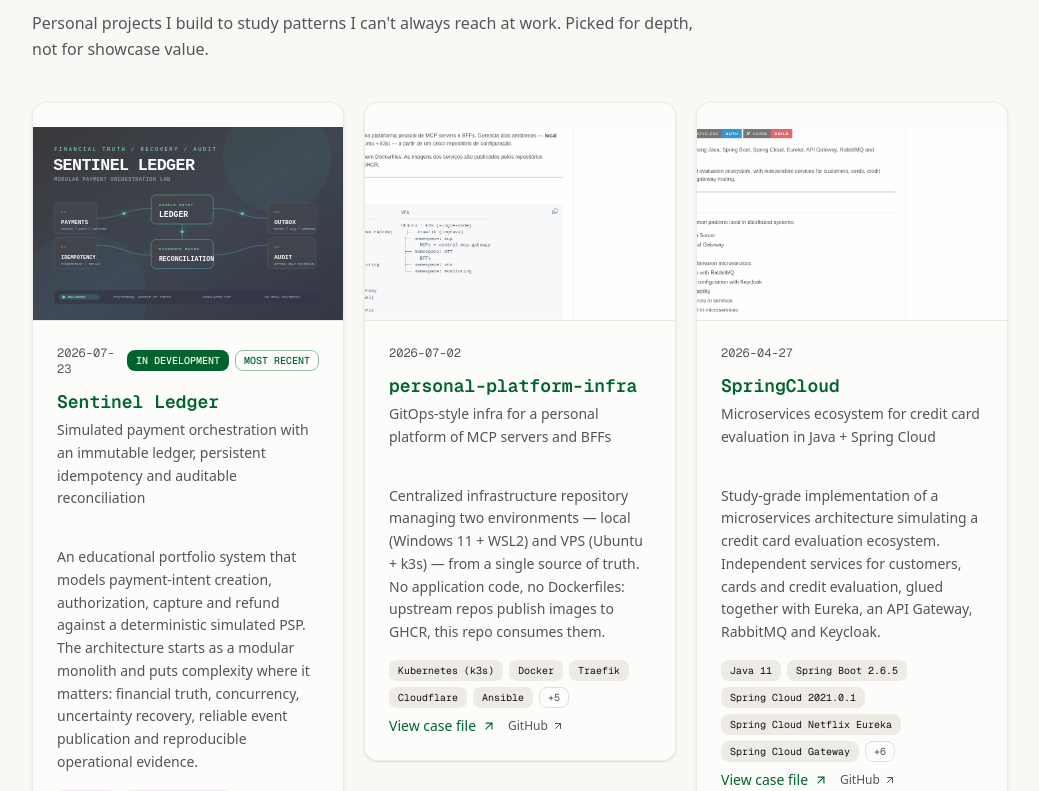
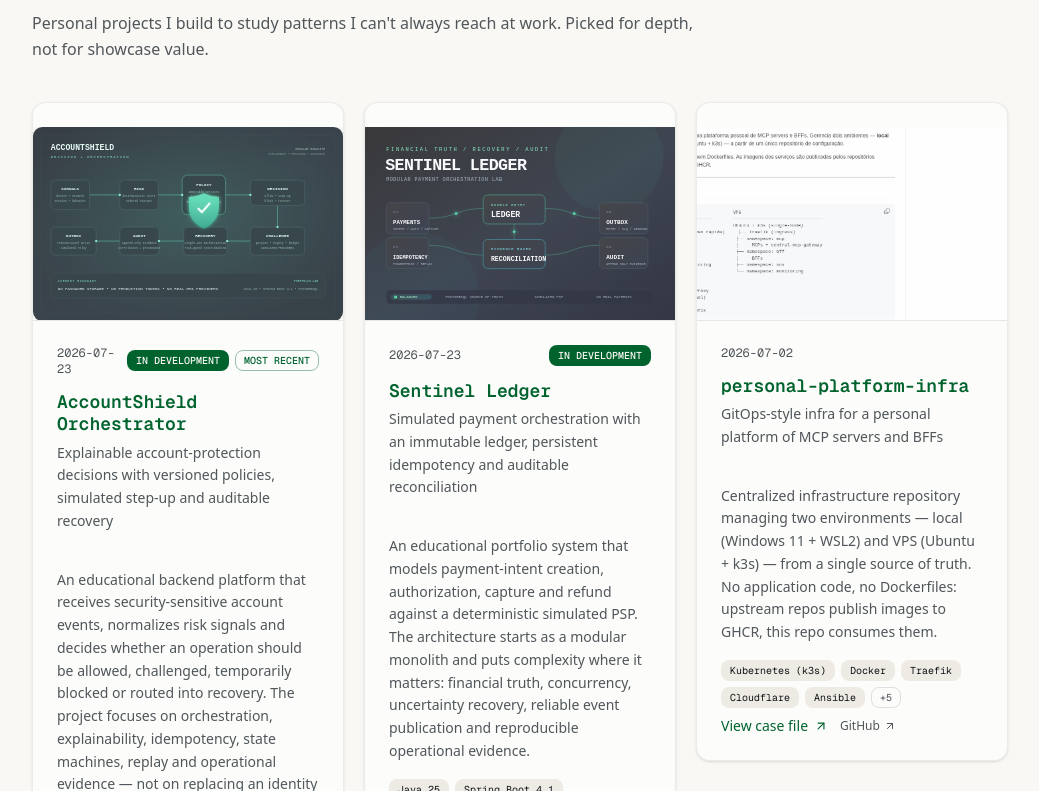
Before and after one commit to vinicius-ssantos/vinicius-portfolio, a Next.js app: page /en in a window 1280 px wide. Shown: the part 3469-4260 px from the top of the page, without its empty margins (120-1159 px from the left). Built offline with nearby package versions, Linux system fonts and the light colour scheme; no server answers.

Commit message:
feat(content): register AccountShield Orchestrator project

```diff
--- a/src/content/projects/index.ts
+++ b/src/content/projects/index.ts
@@ -1,5 +1,9 @@
 import type { Lang } from "@/lib/i18n";
 import type { Project } from "../types";
+import {
+  accountShieldOrchestratorMeta,
+  getAccountShieldOrchestrator,
+} from "./accountshield-orchestrator";
 import { sentinelLedgerMeta, getSentinelLedger } from "./sentinel-ledger";
 import { personalPlatformInfraMeta, getPersonalPlatformInfra } from "./personal-platform-infra";
 import { springcloudMeta, getSpringcloud } from "./springcloud";
@@ -7,6 +11,7 @@ import { apiRestAplicativoCarsMeta, getApiRestAplicativoCars } from "./api-rest-
 
 // Reverse chronological order (most recently updated first).
 const projectMetas = [
+  accountShieldOrchestratorMeta,
   sentinelLedgerMeta,
   personalPlatformInfraMeta,
   springcloudMeta,
@@ -14,6 +19,7 @@ const projectMetas = [
 ];
 
 const projectGetters: Record<string, (lang: Lang) => Project> = {
+  "accountshield-orchestrator": getAccountShieldOrchestrator,
   "sentinel-ledger": getSentinelLedger,
   "personal-platform-infra": getPersonalPlatformInfra,
   springcloud: getSpringcloud,
```
